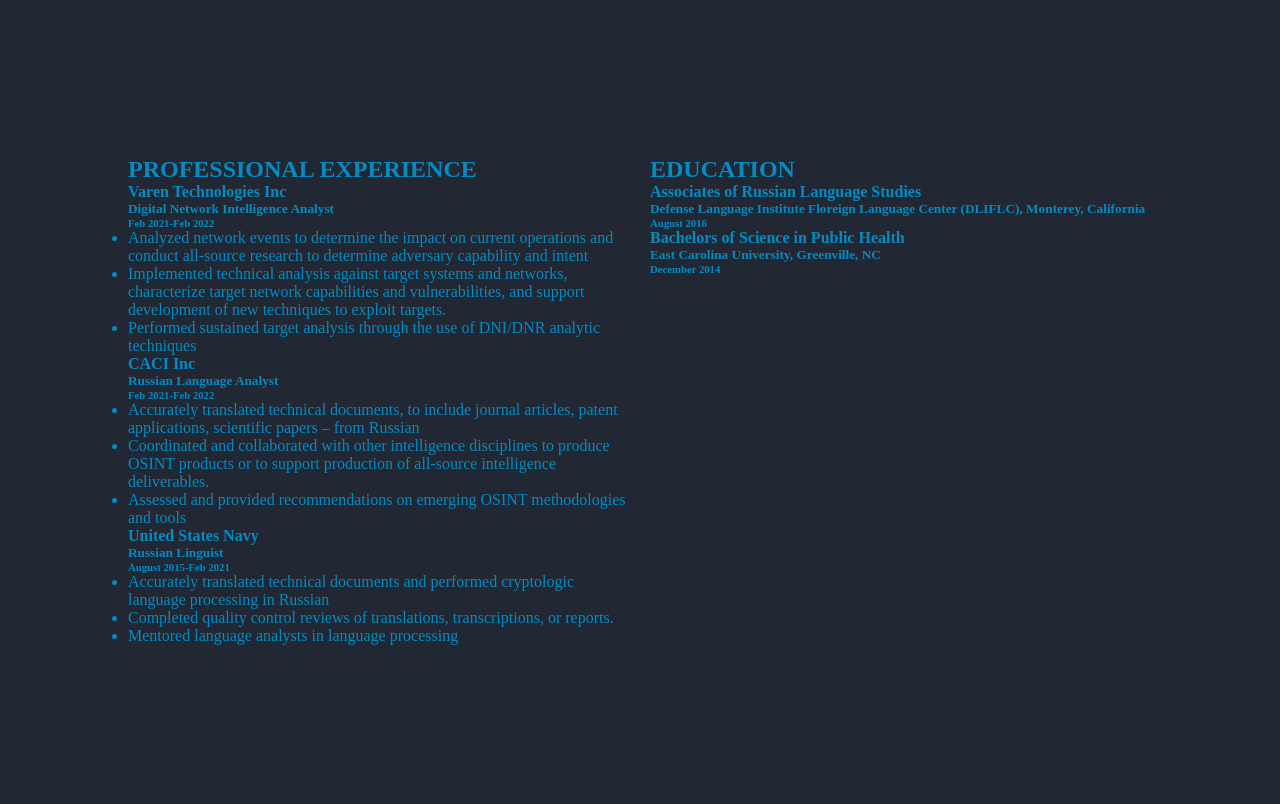
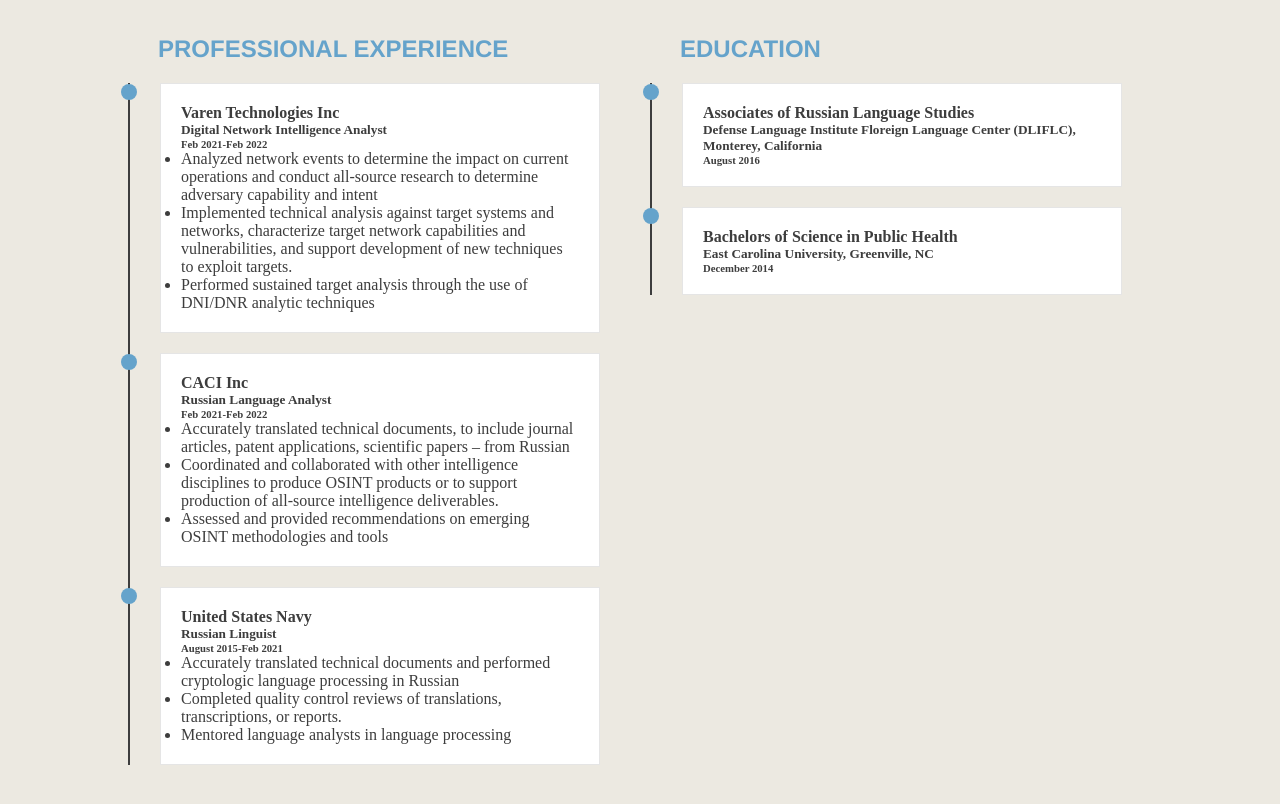
Before and after one commit to riasmithcodes/riasmithcodes.github.io, a plain HTML site: page index.html in a window 1280 px wide. Drawn offline with Linux system fonts and the light colour scheme.

Commit message:
Update style.css

```diff
--- a/style.css
+++ b/style.css
@@ -3,17 +3,13 @@
   padding: 0;
   box-sizing: border-box;
 }
-
-
 body{
   width: 100%;
   min-height: 100vh;
-  background-color: #212834;
+  background-color: #ECE9E1;
   display: flex;
-  color: #048BC2;
+  color: #3D3D3D;
   justify-content: center;
-  align-items: center;
-
 }
 
 .container{
@@ -25,5 +21,39 @@ main.row{
   display: grid;
   grid-template-columns: 1fr 1fr;
   grid-column-gap: 20px;
+}
+.col header.title{
+  font-family: helvetica;
+  color: #65A3CB;
+  padding: 0px 0px 20px 30px;
+}
+.col .contents{
+  padding: 0px 30px;
+  border-left: 2px solid #3D3D3D;
+}
+.col .contents .box{
+  position: relative;
+  padding: 20px;
+  border: 1px solid #e5e5e5;
+  background-color: #ffffff;
+  cursor: pointer;
+  transition: all 0.4s;
+  margin-bottom: 20px;
+}
+.col .contents .box:hover{
+  box-shadow: 0px 3px 12px 0px #ccc;
+  border: 1px solid transparent;
+}
+.col .contents .box::before{
+  content: "";
+  position: absolute;
+  width:16px;
+  height:16px;
+  border-radius: 50%;
+  right: calc(100% + 24px);
+  top: 0%;
+  background-color: #65A3CB;
+
+
 
 }
```
